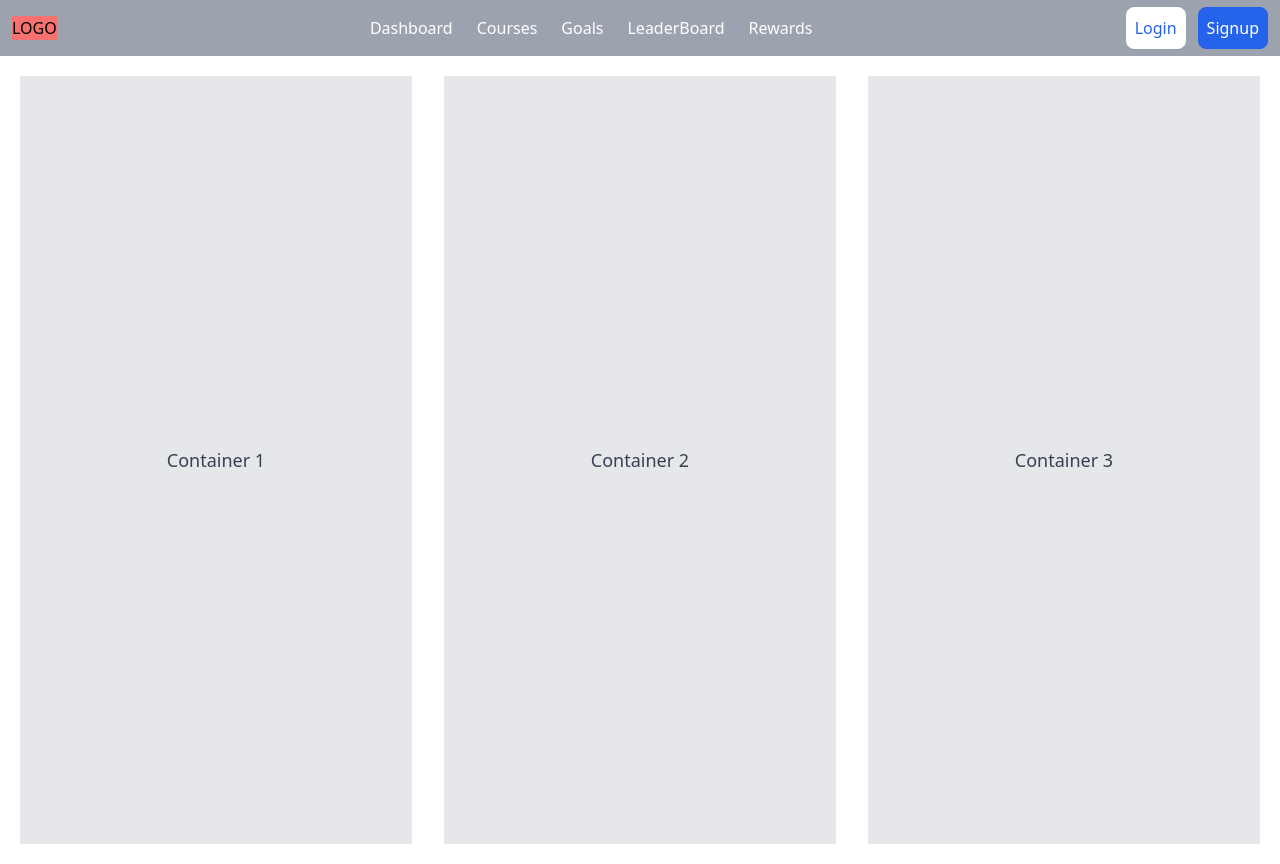
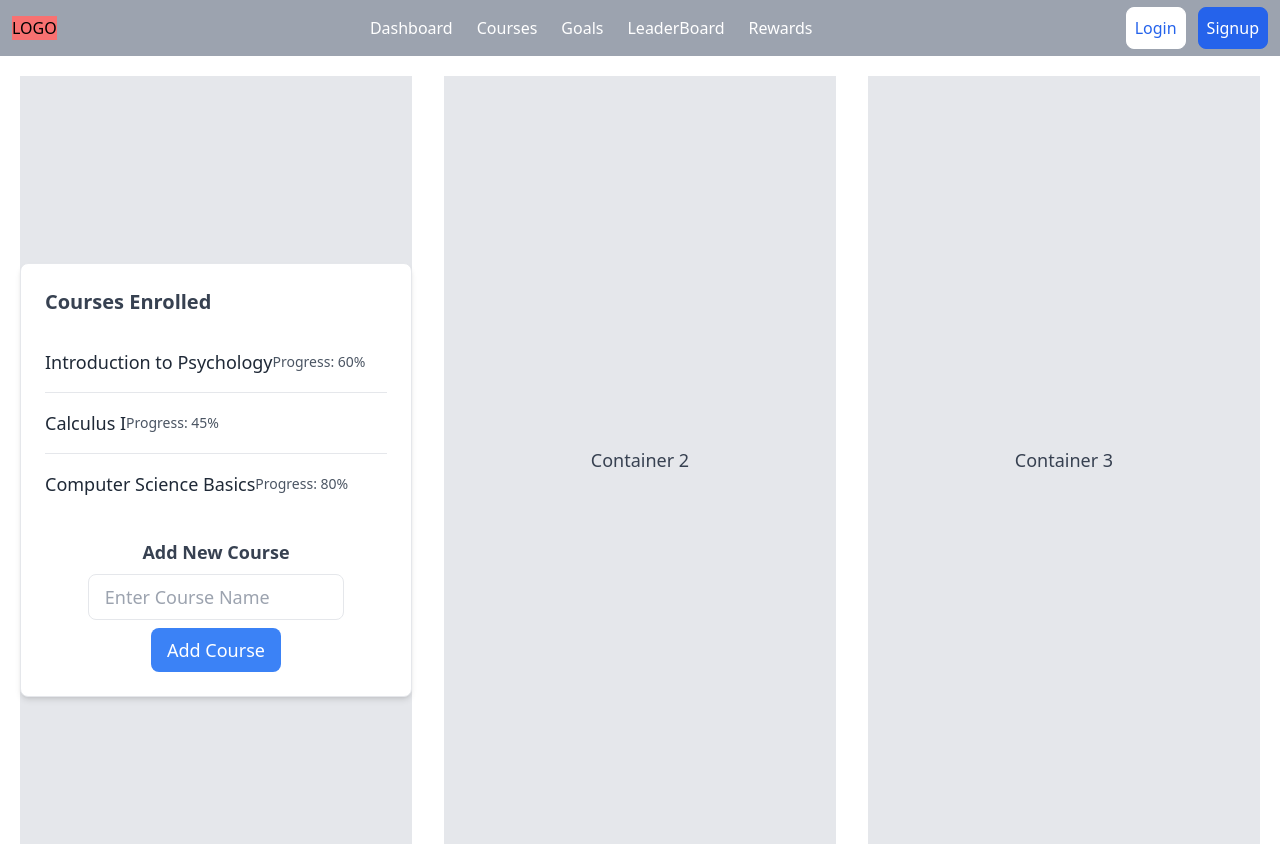
Before and after one commit to harshit-dev-ui/Aura_Tracker, a React (Vite) app in the folder frontend/: page /dashboard in a window 1280 px wide. Built offline with nearby package versions, Linux system fonts and the light colour scheme.

Commit message:
create courses enrolled

```diff
--- a/frontend/src/App.jsx
+++ b/frontend/src/App.jsx
@@ -1,5 +1,6 @@
 import { Route, Routes, Navigate } from "react-router-dom";
 import { Dashboard, Website, Login, Signup, Layout } from "./pages/index";
+import CourseDetail from "./components/CourseDetail";
 function App() {
   return (
     <main>
@@ -10,6 +11,7 @@ function App() {
           <Route path="/dashboard" element={<Dashboard />} />
           <Route path="*" element={<Dashboard />} />
         </Route>
+        <Route path="/courses/:courseId" element={<CourseDetail />} />
         <Route path="/website" element={<Website />} />
         <Route path="/login" element={<Login />} />
         <Route path="/signup" element={<Signup />} />
--- /dev/null
+++ b/frontend/src/components/CourseDetail.jsx
@@ -0,0 +1,29 @@
+import React from 'react';
+import { useParams } from 'react-router-dom';
+
+const CourseDetail = () => {
+  const { courseId } = useParams();
+
+  const courseDetails = {
+    '1': { name: 'Introduction to Psychology', modules: ['Module 1', 'Module 2'], progress: 60 },
+    '2': { name: 'Calculus I', modules: ['Module 1', 'Module 2', 'Module 3'], progress: 45 },
+    '3': { name: 'Computer Science Basics', modules: ['Module 1', 'Module 2', 'Module 3', 'Module 4'], progress: 80 },
+  };
+
+  const course = courseDetails[courseId];
+
+  return (
+    <div className="max-w-md mx-auto p-6 bg-white border rounded-lg shadow-md mt-10">
+      <h2 className="text-xl font-semibold text-gray-700">{course?.name}</h2>
+      <p className="text-sm text-gray-600">Progress: {course?.progress}%</p>
+      <h3 className="mt-4 font-semibold">Modules</h3>
+      <ul className="divide-y divide-gray-200 mt-2">
+        {course?.modules.map((module, index) => (
+          <li key={index} className="py-2">{module}</li>
+        ))}
+      </ul>
+    </div>
+  );
+};
+
+export default CourseDetail;
--- /dev/null
+++ b/frontend/src/components/CoursesEnrolled.jsx
@@ -0,0 +1,100 @@
+import React, { useState } from 'react';
+import { useNavigate } from 'react-router-dom'; // Import useNavigate
+
+const CoursesEnrolled = () => {
+    const navigate = useNavigate(); // Initialize useNavigate
+    const [courses, setCourses] = useState([
+        {
+            _id: '1',
+            name: 'Introduction to Psychology',
+            progress: 60,
+            modules: [
+                { id: 'm1', name: 'Chapter 1: Basics', progress: 100 },
+                { id: 'm2', name: 'Chapter 2: Behavior', progress: 80 },
+                { id: 'm3', name: 'Chapter 3: Cognition', progress: 40 },
+            ],
+        },
+        {
+            _id: '2',
+            name: 'Calculus I',
+            progress: 45,
+            modules: [
+                { id: 'm1', name: 'Limits', progress: 100 },
+                { id: 'm2', name: 'Derivatives', progress: 50 },
+            ],
+        },
+        {
+            _id: '3',
+            name: 'Computer Science Basics',
+            progress: 80,
+            modules: [
+                { id: 'm1', name: 'Data Structures', progress: 90 },
+                { id: 'm2', name: 'Algorithms', progress: 70 },
+            ],
+        },
+    ]);
+
+    const [newCourseId, setNewCourseId] = useState('');
+
+    const handleAddCourse = () => {
+        try {
+            if (!newCourseId) {
+                throw new Error('Please enter Course Name');
+            }
+
+            const newCourse = {
+                _id: new Date().toISOString(),
+                name: newCourseId,
+                progress: 0,
+                modules: [],
+            };
+            setCourses([...courses, newCourse]);
+            setNewCourseId('');
+        } catch (error) {
+            console.log(error.message);
+            alert(error.message);
+        }
+    };
+
+    const handleSelectCourse = (courseId) => {
+        navigate(`/courses/${courseId}`); // Navigate to course detail page
+    };
+
+    return (
+        <div className="max-w-md mx-auto p-6 bg-white border rounded-lg shadow-md mt-10">
+            <h2 className="text-xl font-semibold text-gray-700">Courses Enrolled</h2>
+            <ul className="divide-y divide-gray-200 mt-4">
+                {courses.map(course => (
+                    <li key={course._id} className="py-4 flex justify-between items-center">
+                        <div
+                            onClick={() => handleSelectCourse(course._id)}
+                            className="flex justify-between items-center cursor-pointer"
+                        >
+                            <h3 className="text-lg font-medium text-gray-800">{course.name}</h3>
+                            <p className="text-sm text-gray-600">Progress: {course.progress}%</p>
+                        </div>
+                    </li>
+                ))}
+            </ul>
+
+            <div className="mt-6 text-center">
+                <h3 className="text-lg font-semibold text-gray-700">Add New Course</h3>
+                <input
+                    type="text"
+                    value={newCourseId}
+                    onChange={(e) => setNewCourseId(e.target.value)}
+                    placeholder="Enter Course Name"
+                    className="mt-2 px-4 py-2 w-3/4 border rounded-lg focus:outline-none focus:ring-2 focus:ring-blue-500"
+                />
+                <button
+                    onClick={handleAddCourse}
+                    className="mt-2 px-4 py-2 bg-blue-500 text-white rounded-lg hover:bg-blue-600"
+                >
+                    Add Course
+                </button>
+            </div>
+        </div>
+    );
+};
+
+export default CoursesEnrolled;
--- a/frontend/src/pages/Dashboard.jsx
+++ b/frontend/src/pages/Dashboard.jsx
@@ -1,10 +1,11 @@
 import React from "react";
+import CoursesEnrolled from "../components/CoursesEnrolled";
 
 function Dashboard() {
   return (
     <div className="flex h-screen space-between">
       <div className="flex-1 bg-gray-200 flex items-center justify-center text-lg text-gray-700 m-4">
-        Container 1
+       <CoursesEnrolled/>
       </div>
       <div className="flex-1 bg-gray-200 flex items-center justify-center text-lg text-gray-700 m-4">
         Container 2
```
Also changed, not shown: 1 other file (tests, documents, lock files or other folders).
